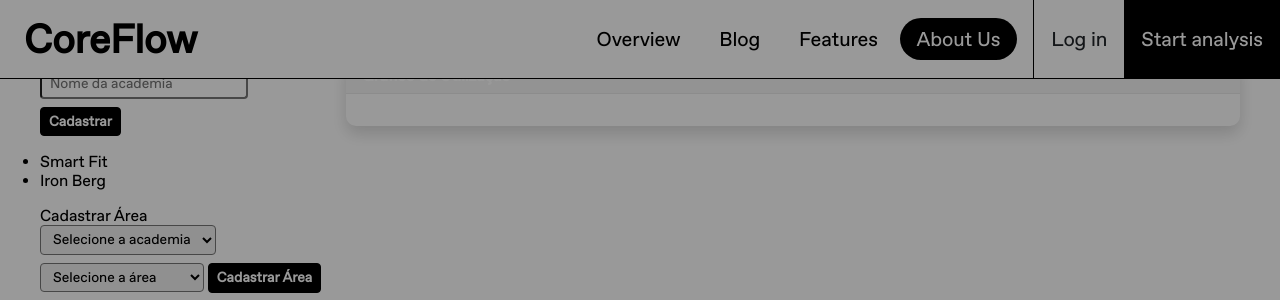
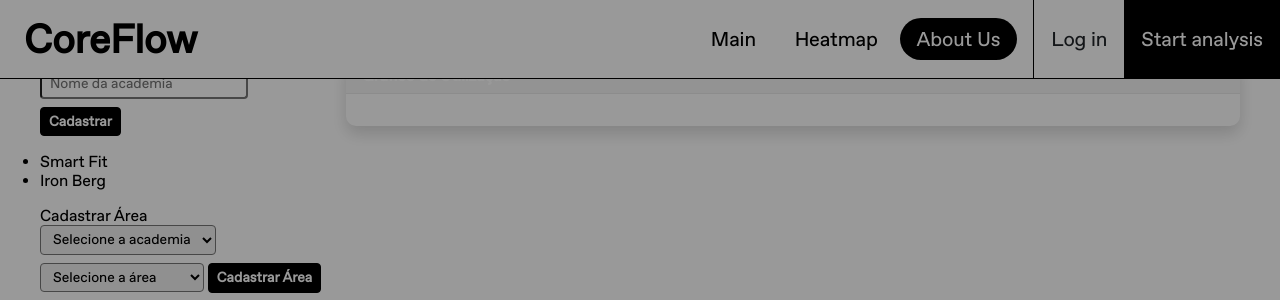
Before and after one commit to tech-espm/inter-3sem-2025-analise-academia, a Flask app: page /adm-log in a window 1280 px wide. Shown: the top 300 px of the page. Run offline with Flask 3, Linux system fonts and the light colour scheme; parts of the project's set-up code (start-up, migrations or seed data) failed here and were passed over; some libraries are stand-ins or nearby versions.

Commit message:
Update layout

```diff
--- a/templates/layout.html
+++ b/templates/layout.html
@@ -80,18 +80,17 @@
 <nav class="navbar-desktop fixed-top d-none d-lg-flex justify-content-between align-items-center border-bottom bg-white fs-5">
 
   <div class="d-flex align-items-center">
-    <a class="fw-bold fs-1 text-black text-decoration-none  px-4" href="#">CoreFlow</a>
+    <a class="fw-bold fs-1 text-black text-decoration-none  px-4" href="/">CoreFlow</a>
   </div>
   <div class="d-flex align-items-center gap-3">
 	<div id="links">
-<a class="text-black text-decoration-none py-2 px-3" href="#">Overview</a>
-<a class="text-black text-decoration-none py-2 px-3" href="#">Blog</a>
-<a class="text-black text-decoration-none py-2 px-3" href="#">Features</a>
-<a class="text-white text-decoration-none bg-dark py-2 px-3" href="#">About Us</a>
+<a class="text-black text-decoration-none py-2 px-3" href="/">Main</a>
+<a class="text-black text-decoration-none py-2 px-3" href="{{ url_for('tempoReal') }}">Heatmap</a>
+<a class="text-white text-decoration-none bg-dark py-2 px-3" href="{{ url_for('sobre') }}">About Us</a>
 	</div>
 	<div class="d-flex align-items-center border-start ">
-		<a class="btn rounded-0 px-3 fw-normal fs-5 py-4" href="#">Log in</a>
-		<a class="btn text-white bg-dark border-start rounded-0 px-3 fw-normal fs-5 py-4" href="#">Start analysis</a>
+		<a class="btn rounded-0 px-3 fw-normal fs-5 py-4" href="{{ url_for('login') }}">Log in</a>
+		<a class="btn text-white bg-dark border-start rounded-0 px-3 fw-normal fs-5 py-4" href="{{ url_for('dashboard') }}">Start analysis</a>
 	</div>
   </div>
 </nav>
@@ -104,9 +103,8 @@
     </button>
     <div class="collapse navbar-collapse" id="navbarMobile">
       <ul class="navbar-nav me-auto mb-2 mb-lg-0">
-        <li><a class="nav-link text-black" href="#">Overview</a></li>
-        <li><a class="nav-link text-black" href="#">Blog</a></li>
-        <li><a class="nav-link text-black" href="#">Features</a></li>
+        <li><a class="nav-link text-black" href="#">Main</a></li>
+        <li><a class="nav-link text-black" href="#">Dashboard</a></li>
         <li><a class="nav-link text-white bg-dark rounded px-2" href="#">About Us</a></li>
       </ul>
       <div class="d-flex">
@@ -129,12 +127,14 @@
 
 		{% if not esconder_layout %}
 
+
 		<!-- style="display: none;" -->
-		<footer class="rodape text-white">
-			<div class="container text-center">
-				<p class="mb-0">&copy; 2023 CoreFlow Analytics. Todos os direitos reservados.</p>
-				<p class="mb-0 small">Versão 1.0.0</p>
-			</div>
+		<footer class="rodape">
+			<a class="link-rodape" href="https://sistemasdeinformacao.espm.edu.br" target="_blank">
+				<small class="text-white mb-1">Desenvolvido em 2025 pelo curso de Sistemas de Informação da ESPM</small>
+				<br/>
+				<img src="/static/img/logo-si-512.png" style="width: 100%; max-width: 150px;" />
+			</a>
 		</footer>
 
 		{% endif %}
```
